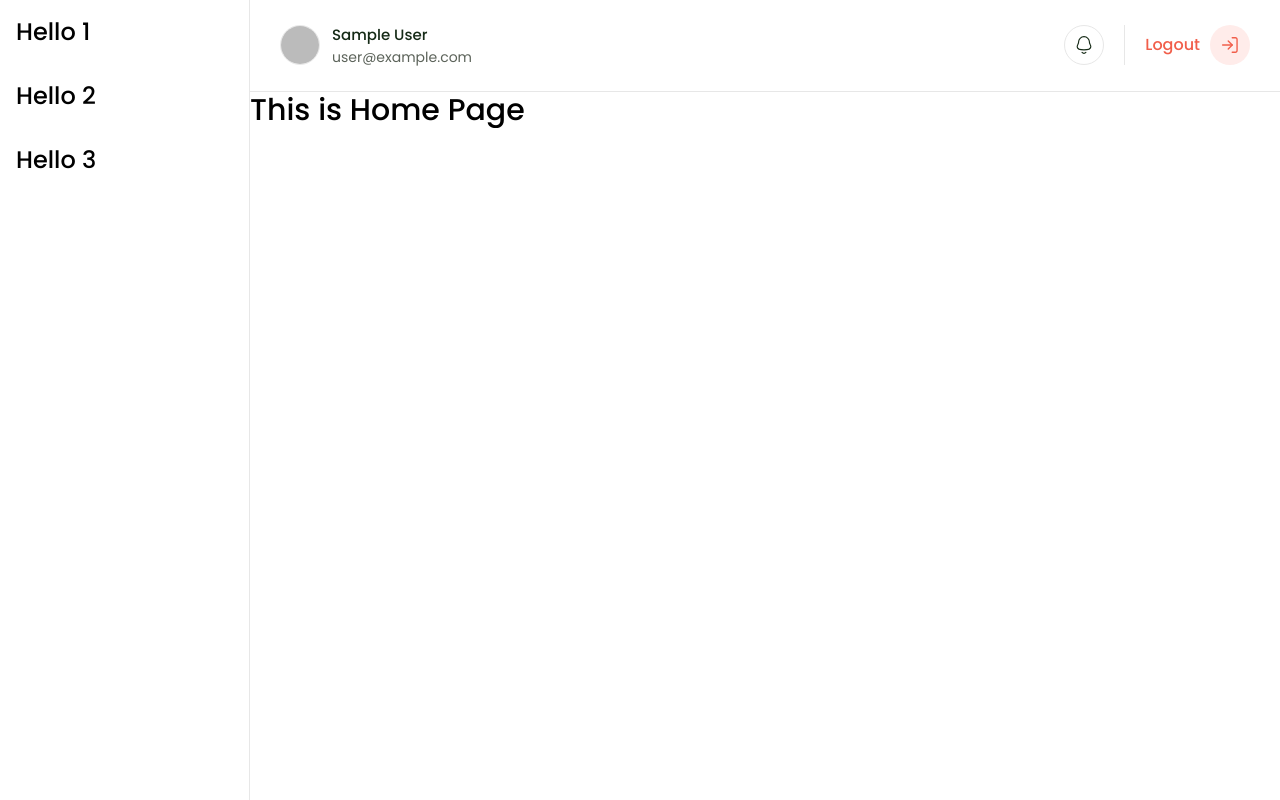
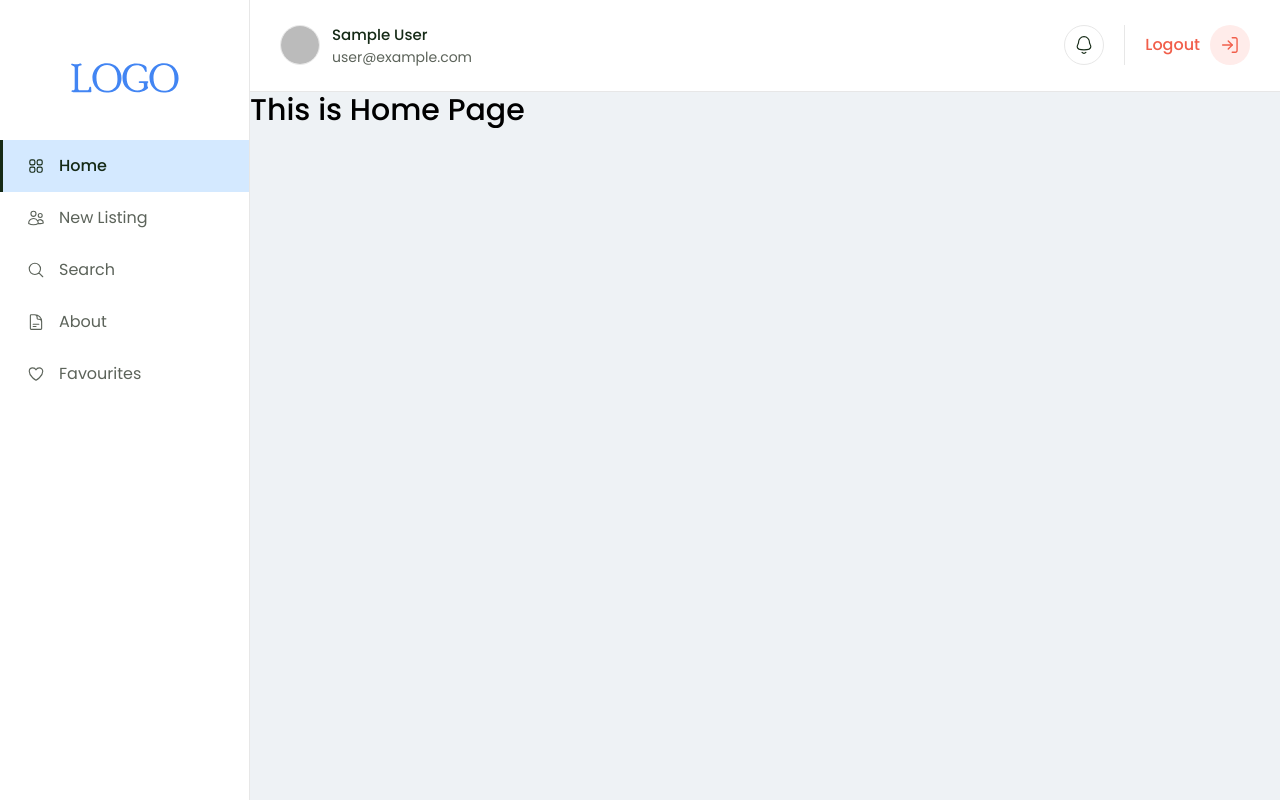
Before and after one commit to robiuzzaman4/find-therapist, a React (Vite) app: page /dashboard in a window 1280 px wide. Built offline with nearby package versions, Linux system fonts and the light colour scheme; no server answers; sample sign-in values are in the browser's storage.

Commit message:
[DONE] dashboard sidebar design and routes setup done

```diff
--- a/package.json
+++ b/package.json
@@ -10,6 +10,7 @@
     "preview": "vite preview"
   },
   "dependencies": {
+    "@heroicons/react": "^2.1.5",
     "firebase": "^10.12.5",
     "react": "^18.3.1",
     "react-dom": "^18.3.1",
--- /dev/null
+++ b/src/components/navlink.jsx
@@ -0,0 +1,20 @@
+import { NavLink } from "react-router-dom";
+
+const Navlink = ({ link }) => {
+  return (
+    <NavLink
+      to={link.href}
+      end={true}
+      className={({ isActive }) =>
+        `px-6 py-[14px] w-full flex items-center gap-[14px] border-l-[3px] text-base ${
+          isActive ? "border-l-ft-black text-ft-black bg-ft-gray-300 font-medium" : "border-l-ft-white text-ft-gray-500 font-normal"
+        }`
+      }
+    >
+      <>{link.icon}</>
+      <span>{link.label}</span>
+    </NavLink>
+  );
+};
+
+export default Navlink;
--- /dev/null
+++ b/src/components/sidebar.jsx
@@ -0,0 +1,25 @@
+import logo from "../assets/icons/logo.svg";
+import { routeLinks } from "../constants";
+import Navlink from "./navlink";
+
+const Sidebar = () => {
+  return (
+    <div className="w-full sticky top-0 h-screen bg-background hidden lg:flex flex-col bg-ft-white border-r border-r-ft-gray-200">
+      <div className="pt-[55px] pb-[40px] w-fit mx-auto">
+        <img
+          src={logo}
+          alt="logo"
+          className="h-[45px] w-[109px] object-contain"
+        />
+      </div>
+      {/* links */}
+      <div className="flex flex-col items-start w-full">
+        {routeLinks.map((link, i) => (
+          <Navlink key={i} link={link} />
+        ))}
+      </div>
+    </div>
+  );
+};
+
+export default Sidebar;
--- /dev/null
+++ b/src/constants/index.jsx
@@ -0,0 +1,50 @@
+import {
+  Cog6ToothIcon,
+  DocumentTextIcon,
+  HeartIcon,
+  InformationCircleIcon,
+  MagnifyingGlassIcon,
+  Squares2X2Icon,
+  UsersIcon,
+} from "@heroicons/react/24/outline";
+
+export const routeLinks = [
+  {
+    label: "Home",
+    href: "/dashboard",
+    icon: <Squares2X2Icon className="size-[18px]" />,
+  },
+  {
+    label: "New Listing",
+    href: "/dashboard/new-listing",
+    icon: <UsersIcon className="size-[18px]" />,
+  },
+  {
+    label: "Search",
+    href: "/dashboard/search",
+    icon: <MagnifyingGlassIcon className="size-[18px]" />,
+  },
+  {
+    label: "About",
+    href: "/dashboard/about",
+    icon: <DocumentTextIcon className="size-[18px]" />,
+  },
+  {
+    label: "Favourites",
+    href: "/dashboard/favourites",
+    icon: <HeartIcon className="size-[18px]" />,
+  },
+];
+
+export const systemLinks = [
+  {
+    label: "Help Center",
+    href: "/dashboard/help-center",
+    icon: <InformationCircleIcon className="size-[18px]" />,
+  },
+  {
+    label: "Settings",
+    href: "/dashboard/settings",
+    icon: <Cog6ToothIcon className="size-[18px]" />,
+  },
+];
--- a/src/layout/dashboard-layout.jsx
+++ b/src/layout/dashboard-layout.jsx
@@ -1,18 +1,15 @@
 import { Outlet } from "react-router-dom";
 import Navbar from "../components/navbar";
+import Sidebar from "../components/sidebar";
 
 const DashboardLayout = () => {
   return (
-    <div className="flex-1 items-start lg:grid lg:grid-cols-[250px_minmax(0,1fr)]  min-h-screen w-full relative">
+    <div className="flex-1 items-start lg:grid lg:grid-cols-[250px_minmax(0,1fr)]  min-h-screen w-full relative bg-ft-gray-400">
       {/* sidebar */}
-      <div className="w-full sticky top-0 h-screen bg-background p-4 hidden lg:flex flex-col gap-8 bg-ft-white border-r border-r-ft-gray-200">
-        <h1 className="text-2xl font-medium">Hello 1</h1>
-        <h1 className="text-2xl font-medium">Hello 2</h1>
-        <h1 className="text-2xl font-medium">Hello 3</h1>
-      </div>
+      <Sidebar />
       {/* outlet */}
       <div className="overflow-hidden">
-        <Navbar/>
+        <Navbar />
         <Outlet />
       </div>
     </div>
--- /dev/null
+++ b/src/pages/about.jsx
@@ -0,0 +1,9 @@
+const About = () => {
+  return (
+    <div className="h-[calc(100vh-100px)] w-full grid place-items-center">
+      <h1 className="text-3xl font-medium text-center">About Page!</h1>
+    </div>
+  );
+};
+
+export default About;
--- /dev/null
+++ b/src/pages/fabourites.jsx
@@ -0,0 +1,9 @@
+const Favourites = () => {
+  return (
+    <div className="h-[calc(100vh-100px)] w-full grid place-items-center">
+      <h1 className="text-3xl font-medium text-center">Favourites Page!</h1>
+    </div>
+  );
+};
+
+export default Favourites;
--- /dev/null
+++ b/src/pages/new-listing.jsx
@@ -0,0 +1,9 @@
+const NewListing = () => {
+  return (
+    <div className="h-[calc(100vh-100px)] w-full grid place-items-center">
+      <h1 className="text-3xl font-medium text-center">New Listing Page!</h1>
+    </div>
+  );
+};
+
+export default NewListing;
--- /dev/null
+++ b/src/pages/search.jsx
@@ -0,0 +1,9 @@
+const Search = () => {
+  return (
+    <div className="h-[calc(100vh-100px)] w-full grid place-items-center">
+      <h1 className="text-3xl font-medium text-center">Search Page!</h1>
+    </div>
+  );
+};
+
+export default Search;
--- a/tailwind.config.js
+++ b/tailwind.config.js
@@ -11,7 +11,7 @@ export default {
         "ft-black": "#152A16",
         "ft-gray-200": "#E7E7E7",
         "ft-gray-300": "#D4E9FF",
-        "ft-gray-400": "#A7A8A8",
+        "ft-gray-400": "#EEF2F5",
         "ft-gray-500": "#5C635A",
         "ft-blue-400": "#4285F3",
         "ft-blue-500": "#156BCA",
```
Also changed, not shown: src/router/router.jsx (+20 -0 lines), 1 other file (tests, documents, lock files or other folders).
